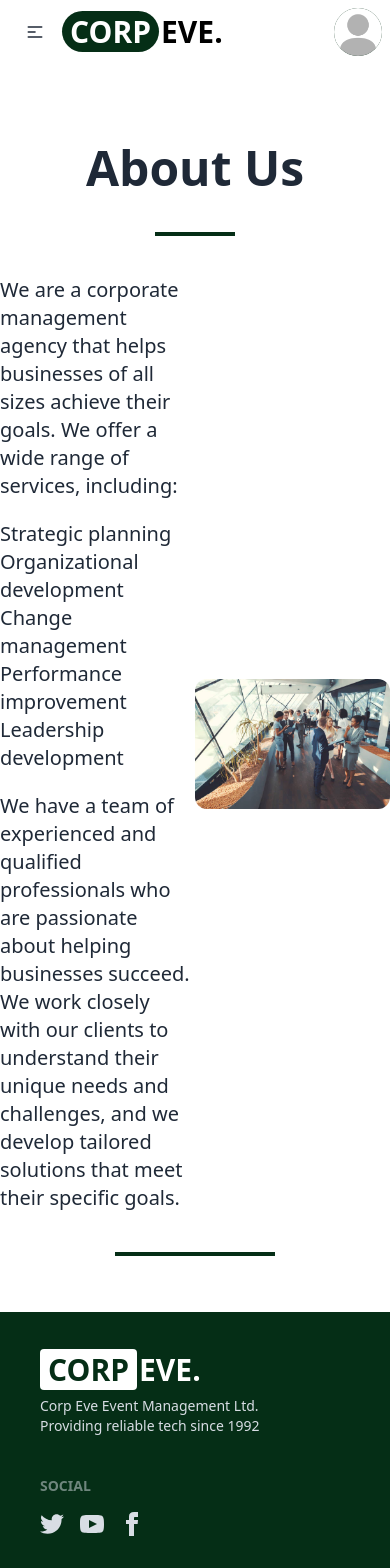
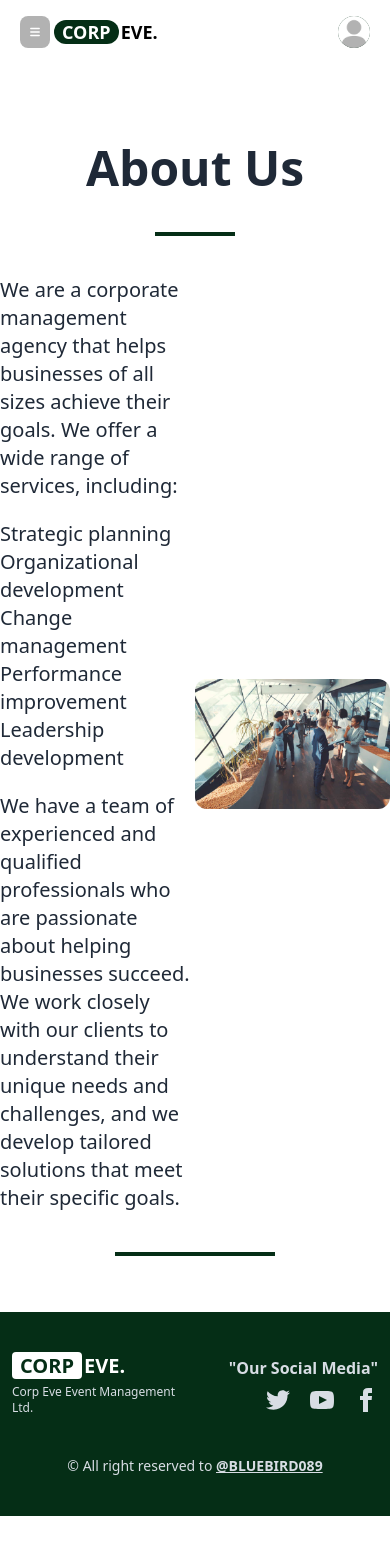
Before and after one commit to bluebird089/event-management, a React (Vite) app: page /aboutus in a window 390 px wide. Shown: the top 1568 px of the page. After the commit the page ends 1516 px from the top, so only its background shows below. Built offline with nearby package versions, Linux system fonts and the light colour scheme; no server answers.

Commit message:
added responsive design for footer

```diff
--- a/src/components/Header.jsx
+++ b/src/components/Header.jsx
@@ -1,17 +1,17 @@
-import { Link, useLocation } from 'react-router-dom';
+import { Link } from 'react-router-dom';
 import Banner from '../assets/Banner.jpg'
 
 const Header = () => {
     return (
         <div>
-            <div className="hero h-[550px] relative" style={{ backgroundImage: `url(${Banner})` }}>
+            <div className="hero h-[300px] md:h-[450px] lg:h-[600px] relative" style={{ backgroundImage: `url(${Banner})` }}>
                 <div className="hero-overlay bg-black bg-opacity-30"></div>
                 <div className="hero-content text-center text-neutral-content">
                     <div>
-                        <h2 className='font-light text-4xl'>One Step</h2>
-                        <h1 className="mb-5 text-6xl font-semibold">Corporate Event Planer</h1>
-                        <p className="mb-5 text-xl">Your Event | Our Duty</p>
-                        <Link to='/aboutus' className='btn bg-white bg-opacity-30 border-green-950 text-green-950 font-bold border-2 hover:bg-green-950 hover:text-white hover:border-green-950 rounded-full duration-300'>Learn More</Link>
+                        <h2 className='font-light lg:text-4xl'>One Step</h2>
+                        <h1 className="mb-5 lg:text-6xl font-semibold">Corporate Event Planer</h1>
+                        <p className="mb-5 lg:text-xl">Your Event | Our Duty</p>
+                        <Link to='/aboutus' className='btn bg-white bg-opacity-20 border-green-950 text-green-950 font-bold border-2 hover:bg-green-950 hover:text-white hover:border-green-950 rounded-full duration-300'>Learn More</Link>
                     </div>
                 </div>
                 <div className='h-1 w-20 bg-green-950 mx-auto absolute bottom-5'></div>
--- a/src/components/shared/Footer.jsx
+++ b/src/components/shared/Footer.jsx
@@ -2,22 +2,25 @@ import { Link } from "react-router-dom";
 
 const Footer = () => {
     return (
-        <footer className="footer p-10 bg-green-950 text-neutral-content">
-            <aside>
-                <Link to='/' className="text-3xl font-semibold text-white">
-                    <span className="bg-white px-2 mr-[2px] rounded font-bold text-green-950">CORP</span>EVE.
-                </Link>
-                <p>Corp Eve Event Management Ltd.<br />Providing reliable tech since 1992</p>
-            </aside>
-            <nav>
-                <header className="footer-title">Social</header>
-                <div className="grid grid-flow-col gap-4">
-                    <a><svg xmlns="http://www.w3.org/2000/svg" width="24" height="24" viewBox="0 0 24 24" className="fill-current"><path d="M24 4.557c-.883.392-1.832.656-2.828.775 1.017-.609 1.798-1.574 2.165-2.724-.951.564-2.005.974-3.127 1.195-.897-.957-2.178-1.555-3.594-1.555-3.179 0-5.515 2.966-4.797 6.045-4.091-.205-7.719-2.165-10.148-5.144-1.29 2.213-.669 5.108 1.523 6.574-.806-.026-1.566-.247-2.229-.616-.054 2.281 1.581 4.415 3.949 4.89-.693.188-1.452.232-2.224.084.626 1.956 2.444 3.379 4.6 3.419-2.07 1.623-4.678 2.348-7.29 2.04 2.179 1.397 4.768 2.212 7.548 2.212 9.142 0 14.307-7.721 13.995-14.646.962-.695 1.797-1.562 2.457-2.549z"></path></svg></a>
-                    <a><svg xmlns="http://www.w3.org/2000/svg" width="24" height="24" viewBox="0 0 24 24" className="fill-current"><path d="M19.615 3.184c-3.604-.246-11.631-.245-15.23 0-3.897.266-4.356 2.62-4.385 8.816.029 6.185.484 8.549 4.385 8.816 3.6.245 11.626.246 15.23 0 3.897-.266 4.356-2.62 4.385-8.816-.029-6.185-.484-8.549-4.385-8.816zm-10.615 12.816v-8l8 3.993-8 4.007z"></path></svg></a>
-                    <a><svg xmlns="http://www.w3.org/2000/svg" width="24" height="24" viewBox="0 0 24 24" className="fill-current"><path d="M9 8h-3v4h3v12h5v-12h3.642l.358-4h-4v-1.667c0-.955.192-1.333 1.115-1.333h2.885v-5h-3.808c-3.596 0-5.192 1.583-5.192 4.615v3.385z"></path></svg></a>
+        <footer className="pt-10 sm:pt-20 bg-green-950 text-neutral-content">
+            <div className="container px-3 sm:p-0 mx-auto flex items-center">
+                <div className="space-y-1 w-1/2">
+                    <Link to='/' className="text-xl md:text-3xl font-semibold text-white">
+                        <span className="bg-white px-2 mr-[2px] rounded font-bold text-green-950">CORP</span>EVE.
+                    </Link>
+                    <p className="text-xs">Corp Eve Event Management Ltd.</p>
                 </div>
-            </nav>
-        </footer>
+                <div className="w-1/2 space-y-2">
+                    <header className="text-end font-semibold sm:text-2xl">"Our Social Media"</header>
+                    <div className="flex gap-5 justify-end text-sm sm:text-base">
+                        <a><svg xmlns="http://www.w3.org/2000/svg" width="24" height="24" viewBox="0 0 24 24" className="fill-current"><path d="M24 4.557c-.883.392-1.832.656-2.828.775 1.017-.609 1.798-1.574 2.165-2.724-.951.564-2.005.974-3.127 1.195-.897-.957-2.178-1.555-3.594-1.555-3.179 0-5.515 2.966-4.797 6.045-4.091-.205-7.719-2.165-10.148-5.144-1.29 2.213-.669 5.108 1.523 6.574-.806-.026-1.566-.247-2.229-.616-.054 2.281 1.581 4.415 3.949 4.89-.693.188-1.452.232-2.224.084.626 1.956 2.444 3.379 4.6 3.419-2.07 1.623-4.678 2.348-7.29 2.04 2.179 1.397 4.768 2.212 7.548 2.212 9.142 0 14.307-7.721 13.995-14.646.962-.695 1.797-1.562 2.457-2.549z"></path></svg></a>
+                        <a><svg xmlns="http://www.w3.org/2000/svg" width="24" height="24" viewBox="0 0 24 24" className="fill-current"><path d="M19.615 3.184c-3.604-.246-11.631-.245-15.23 0-3.897.266-4.356 2.62-4.385 8.816.029 6.185.484 8.549 4.385 8.816 3.6.245 11.626.246 15.23 0 3.897-.266 4.356-2.62 4.385-8.816-.029-6.185-.484-8.549-4.385-8.816zm-10.615 12.816v-8l8 3.993-8 4.007z"></path></svg></a>
+                        <a><svg xmlns="http://www.w3.org/2000/svg" width="24" height="24" viewBox="0 0 24 24" className="fill-current"><path d="M9 8h-3v4h3v12h5v-12h3.642l.358-4h-4v-1.667c0-.955.192-1.333 1.115-1.333h2.885v-5h-3.808c-3.596 0-5.192 1.583-5.192 4.615v3.385z"></path></svg></a>
+                    </div>
+                </div>
+            </div>
+            <p className="text-center font-light text-sm py-10">&copy; All right reserved to <a className="font-semibold underline" href="https://github.com/bluebird089">@BLUEBIRD089</a></p>
+        </footer >
     );
 };
 
--- a/src/components/shared/Navbar.jsx
+++ b/src/components/shared/Navbar.jsx
@@ -4,12 +4,12 @@ import { useContext } from "react";
 import { AuthContext } from "../provider/AuthProvider";
 import { ToastContainer, toast } from 'react-toastify';
 import 'react-toastify/dist/ReactToastify.css';
+import { HiMenu } from "react-icons/hi";
 
 const Navbar = () => {
 
     const { user, logOut } = useContext(AuthContext);
     const location = useLocation();
-    console.log(location);
 
     const handleSignOut = () => {
         logOut()
@@ -58,20 +58,23 @@ const Navbar = () => {
     </>
 
     return (
-        <div className="flex justify-center">
+        <div className="flex justify-center px-3 md:px-0">
             <div className={location?.pathname === "/" ? "bg-transparent absolute navbar z-10 container mx-auto" : "navbar z-10 container mx-auto"}>
                 <div className="navbar-start">
+
                     <div className="dropdown">
-                        <label tabIndex={0} className="btn btn-ghost lg:hidden">
-                            <svg xmlns="http://www.w3.org/2000/svg" className="h-5 w-5" fill="none" viewBox="0 0 24 24" stroke="currentColor"><path strokeLinecap="round" strokeLinejoin="round" strokeWidth="2" d="M4 6h16M4 12h8m-8 6h16" /></svg>
+                        <label tabIndex={0} className="btn p-2 btn-sm sm:btn-md bg-black bg-opacity-30 text-white mr-1 border-none lg:hidden">
+                            <HiMenu></HiMenu>
                         </label>
-                        <ul tabIndex={0} className="menu menu-sm dropdown-content mt-3 z-[1] p-2 shadow bg-base-100 rounded-box w-52">
+                        <ul tabIndex={0} className="menu menu-sm dropdown-content mt-3 z-[1] p-2 shadow bg-green-950 w-40 rounded-box">
                             {navLink}
                         </ul>
                     </div>
-                    <Link to='/' className="text-3xl font-semibold text-white">
+
+                    <Link to='/' className="text-lg sm:text-2xl md:text-3xl font-semibold text-white">
                         <span className="bg-green-950 px-2 mr-[2px] font-semibold rounded-full">CORP</span><span className={location?.pathname !== '/' && "text-black"}>EVE.</span>
                     </Link>
+
                 </div>
                 <div className="navbar-center hidden lg:flex">
                     <ul className="flex gap-6 bg-green-950 p-3 rounded-full">
@@ -82,27 +85,27 @@ const Navbar = () => {
 
                     <div className="dropdown dropdown-end">
                         <label tabIndex={0}>
-                            <div className="bg-green-950 flex items-center gap-2 rounded-full duration-500">
+                            <div className="bg-green-950 flex items-center gap-1 md:gap-2 rounded-full duration-500">
                                 {
-                                    user ? <h3 className="text-white ml-3 font-semibold">fsdfs@slajf.com</h3> : <></>
+                                    user?.email ? <h3 className="text-white ml-2 text-xs sm:text-base md:ml-3 font-semibold">{user.email}</h3> : <></>
                                 }
-                                <img className="rounded-full w-12" src={user?.photoURL ? user.photoURL : `${defaultUser}`} />
+                                <img className="rounded-full w-8  sm:w-12" src={user?.photoURL ? user.photoURL : `${defaultUser}`} />
                             </div>
                         </label>
-                        <ul tabIndex={0} className="dropdown-content z-[1] bg-black bg-opacity-30 w-40 p-2 rounded-[30px] mt-2 space-y-2">
+                        <ul tabIndex={0} className="dropdown-content z-[1] bg-black bg-opacity-30 w-28 sm:w-40 p-2 rounded-3xl sm:rounded-[30px] mt-2 space-y-2">
                             <li>
-                                <Link to='/register' className="btn mr-3 rounded-full font-bold text-green-950 w-full">Profile</Link>
+                                <Link to='/profile' className="btn btn-sm sm:btn-md bg-white bg-opacity-20 hover:bg-opacity-40 bg  mr-3 rounded-full font-bold text-white border border-white w-full">Profile</Link>
                             </li>
                             <div className="h-[1px] w-full bg-white"></div>
                             {
                                 user ? (
-                                    <button onClick={handleSignOut} to='/login' className="btn bg-green-950 text-white font-semibold border-none w-full rounded-full">Log Out</button>
+                                    <button onClick={handleSignOut} to='/login' className="btn btn-sm sm:btn-md bg-green-950 text-white font-semibold border-none w-full rounded-full">Log Out</button>
                                 ) : (<>
                                     <li>
-                                        <Link to='/register' className="btn mr-3 font-bold text-green-950 w-full rounded-full">Register</Link>
+                                        <Link to='/register' className="btn btn-sm sm:btn-md mr-3 font-bold text-green-950 w-full rounded-full">Register</Link>
                                     </li>
                                     <li>
-                                        <Link to='/login' className="btn bg-green-950 text-white font-semibold border-none w-full rounded-full">Log In</Link>
+                                        <Link to='/login' className="btn btn-sm sm:btn-md bg-green-950 hover:bg-[#071a07]  text-white font-semibold border-none w-full rounded-full">Log In</Link>
                                     </li>
                                 </>
                                 )
--- a/src/pages/Home.jsx
+++ b/src/pages/Home.jsx
@@ -11,9 +11,9 @@ const Home = () => {
     return (
         <div>
             <Header></Header>
-            <Services data={data}></Services>
+            {/* <Services data={data}></Services>
             <AboutUs></AboutUs>
-            <Sponsors></Sponsors>
+            <Sponsors></Sponsors> */}
         </div>
     );
 };
--- /dev/null
+++ b/src/pages/private/Profile.jsx
@@ -0,0 +1,9 @@
+const Profile = () => {
+    return (
+        <div>
+            Profile
+        </div>
+    );
+};
+
+export default Profile;
--- a/src/routes/Routes.jsx
+++ b/src/routes/Routes.jsx
@@ -6,6 +6,7 @@ import Register from "../pages/auth/Register";
 import LogIn from "../pages/auth/LogIn";
 import AboutUsPage from "../pages/AboutUsPage";
 import Gallery from "../pages/Gallery";
+import Profile from "../pages/private/Profile";
 
 const router = createBrowserRouter([
     {
@@ -33,6 +34,10 @@ const router = createBrowserRouter([
             {
                 path: '/gallery',
                 element: <Gallery></Gallery>
+            },
+            {
+                path: 'profile',
+                element: <Profile></Profile>
             }
         ]
     },
```
Also changed, not shown: src/components/Service.jsx (+10 -2 lines).
